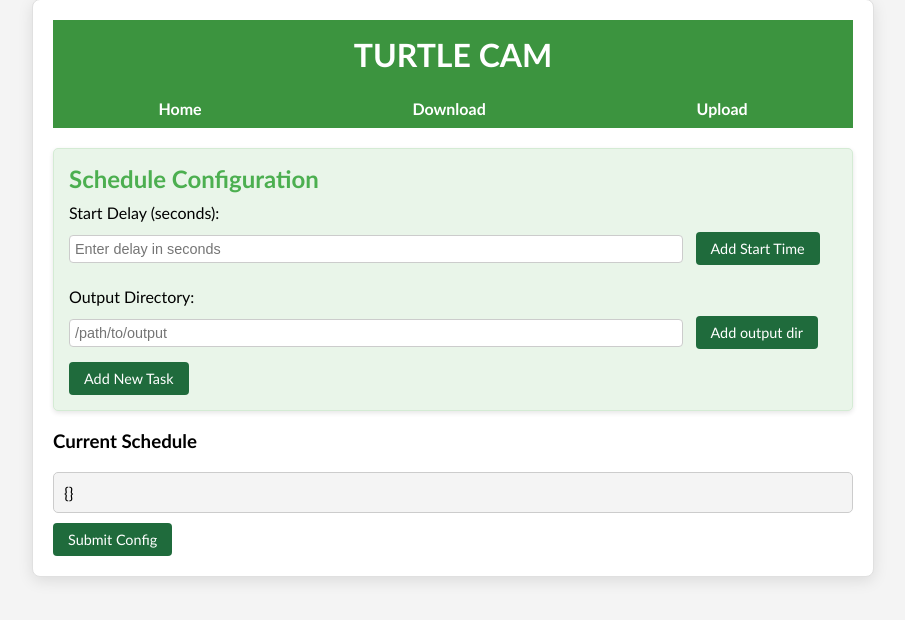
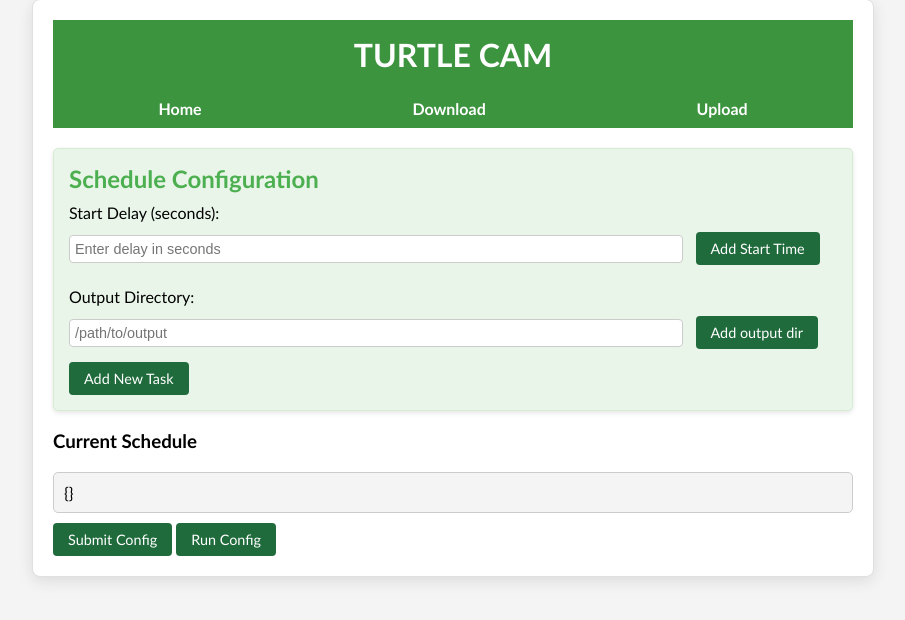
Before and after one commit to rimshaatif/TurtleCamWebServer, a Flask app: page /upload in a window 1280 px wide. Shown: the part 112-732 px from the top of the page, without its empty margins (187-1092 px from the left). Run offline with Flask 3, Linux system fonts and the light colour scheme.

Commit message:
run command from web server

```diff
--- a/main.py
+++ b/main.py
@@ -4,9 +4,26 @@ import os
 import json
 import zipfile
 import io
+import subprocess
 app = Flask(__name__)
 
 CONFIG_PATH = os.path.join(os.path.dirname(__file__), 'scripts', 'config.json')
+
+@app.route('/run-command', methods=['POST'])
+def run_command():
+    # Get the command from the request
+    data = request.json
+    command = data.get('command')
+
+    if not command:
+        return jsonify({'error': 'No command provided'}), 400
+
+    try:
+        # Run the command
+        result = subprocess.run(command, shell=True, capture_output=True, text=True)
+        return jsonify({'output': result.stdout, 'error': result.stderr, 'returncode': result.returncode})
+    except Exception as e:
+        return jsonify({'error': str(e)}), 500
 
 @app.route('/upload', methods=['GET'])
 def upload_file():
--- a/templates/upload.html
+++ b/templates/upload.html
@@ -55,6 +55,8 @@
 
     <button id="submit-config">Submit Config</button>
 
+    <button id="run-command">Run Config</button>
+
     <script>
         // State to store schedule elements
         const schedule = {};
@@ -75,6 +77,7 @@
         const cancelPopupButton = document.getElementById('cancel-popup');
         const jsonOutput = document.getElementById('json-output');
         const submitConfigButton = document.getElementById('submit-config');
+        const runCommandButton = document.getElementById('run-command');
 
         let startDelayCount = 0;
 
@@ -182,6 +185,19 @@
                 alert('Error communicating with server.');
             });
         });
+
+        runCommandButton.addEventListener(() => {
+            fetch('/run-command', {
+                method: 'POST',
+                headers: {
+                    'Content-Type': 'application/json',
+                },
+                body: JSON.stringify({ command: 'sh scripts/jsonCapture.sh scripts/config.json' }),
+            })
+                .then(response => response.json())
+                .then(data => console.log(data))
+                .catch(error => console.error('Error:', error));
+        });
     </script>
     </div>
 </body>
```
